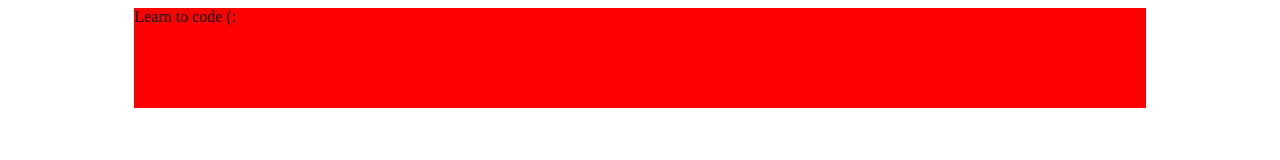
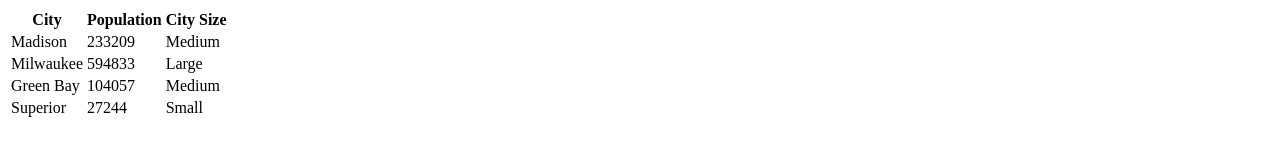
Before and after one commit to PBhandare/unit-1, a plain HTML site: page index.html in a window 1280 px wide. Drawn offline with Linux system fonts and the light colour scheme.

Commit message:
Activity 3
Webzite

```diff
--- a/css/style.css
+++ b/css/style.css
@@ -1 +1 @@
-/* Unstylesheet by Param Bhandare, 3 AC (After ChatGPT) */
+/*Add CSS styles here*/
--- a/index.html
+++ b/index.html
@@ -11,37 +11,19 @@
             <link rel="stylesheet" href="css/style.ie.css">
         <![endif]-->
 
-        <!--you can also place internal styles here
-        place these within <style> tags-->
+         <!--you can also place internal styles here;
+             place these within <style> tags-->
 
     </head>
 
-    <style>
-        #mydiv {
-            background-color: red;
-            width: 80%;
-            margin: 0 auto;
-            height: 100px;
-        }
-    </style>
-
     <body>
         <!--put your initial page content here-->
+        <div id="mydiv"></div>
 
         <!--you can also use this space for internal scripts;
         place these within <script> tags-->
-            <div id="mydiv">
-                Learn to code (:
-            </div>
 
         <!--put your external script links here-->
-        <script type="text/javascript" src="js/main.js"></script>
+        <script type="text/javascript" src="js/main_with_debug.js"></script>
     </body>
-
-    <script>
-        var mydiv = document.getElementById("mydiv");
-        mydiv.addEventListener("click", function(){
-            alert("Brain harder (:");
-        });
-    </script>
 </html>
--- /dev/null
+++ b/js/main_with_debug.js
@@ -0,0 +1,135 @@
+// initialize function called when script loads
+function initialize(){			// function definition
+    cities();			// call constructor
+};
+
+// function to create a table with cities and their populations
+function cities(){			// function definition
+    var cityPop = [			// array declaration with JSON object format
+		{			// JSON object with city and population keys
+			city: 'Madison',			// city key
+			population: 233209			// population key
+		},
+		{
+			city: 'Milwaukee',
+			population: 594833
+		},
+		{
+			city: 'Green Bay',
+			population: 104057
+		},
+		{
+			city: 'Superior',
+			population: 27244
+		}
+	];
+
+    // create a table element
+    var table = document.createElement("table");
+
+    // create a header row
+    var headerRow = document.createElement("tr");
+
+    // add city column to header row
+    var cityHeader = document.createElement("th");
+    cityHeader.innerHTML = "City";
+    headerRow.appendChild(cityHeader);
+
+    // add population column to header row
+    var popHeader = document.createElement("th");
+    popHeader.innerHTML = "Population";
+    headerRow.appendChild(popHeader);
+
+    // add the header row
+    table.appendChild(headerRow);
+
+    // loop to add a new row for each city
+    for (var i = 0; i < cityPop.length; i++){
+        var tr = document.createElement("tr");
+
+        var city = document.createElement("td");
+        city.innerHTML = cityPop[i].city;
+        tr.appendChild(city);
+
+        var pop = document.createElement("td");
+        pop.innerHTML = cityPop[i].population;
+        tr.appendChild(pop);
+
+        table.appendChild(tr);
+    };
+
+    // add the table to the div in index.html
+    var mydiv = document.getElementById("mydiv");
+    mydiv.appendChild(table);
+
+	// add additional column to table
+	addSizeDescriptor(cityPop);
+
+	// add ways the page can react to user interaction
+	addEvents();
+};
+
+window.onload = initialize();
+
+// loop to add new column to each row in the page
+function addSizeDescriptor(cityPop){
+	// find all row elements in page
+    document.querySelectorAll("tr").forEach(
+		function(row, i) {
+			if (i == 0) {
+				// insert and write new column header
+				row.insertAdjacentHTML('beforeend', '<th>City Size</th>');
+			} else {
+				var citySize;
+
+				// write conditions for descriptor
+				// assignment for each row in column
+				if (cityPop[i-1].population < 100000){
+					citySize = 'Small';
+				} else if (cityPop[i-1].population < 500000){
+					citySize = 'Medium';
+				} else {
+					citySize = 'Large';
+				};
+
+				// right assignment to element
+				row.insertAdjacentHTML('beforeend', '<td>' + citySize + '</td>');
+			};
+    	}
+	);
+};
+
+function addEvents() {
+	// find first instance of table and
+	// add a page reaction to user mousing over
+	document.querySelector("table").addEventListener("mouseover",
+		function() {
+			var color = "rgb(";
+
+			// randomize color components for color model
+			for (var i = 0; i < 3; i++) {
+				var random = Math.round(Math.random() * 255);
+				color += random;
+
+				if (i < 2) {
+					color += ",";
+				} else {
+					color += ")";
+				};
+
+				// find first instance of table and assign
+				// randomized color model to table style
+				document.querySelector("table").style.color = color;
+			};
+		}
+	);
+
+	// find first instance of table element in page
+	// and add page reaction to user clicking on it
+	document.querySelector("table").addEventListener("click",
+		function() {
+			// generate popup for user to close
+			alert('Hey, you clicked me!');
+		}
+	);
+};
```
Also changed, not shown: 4 other files.
